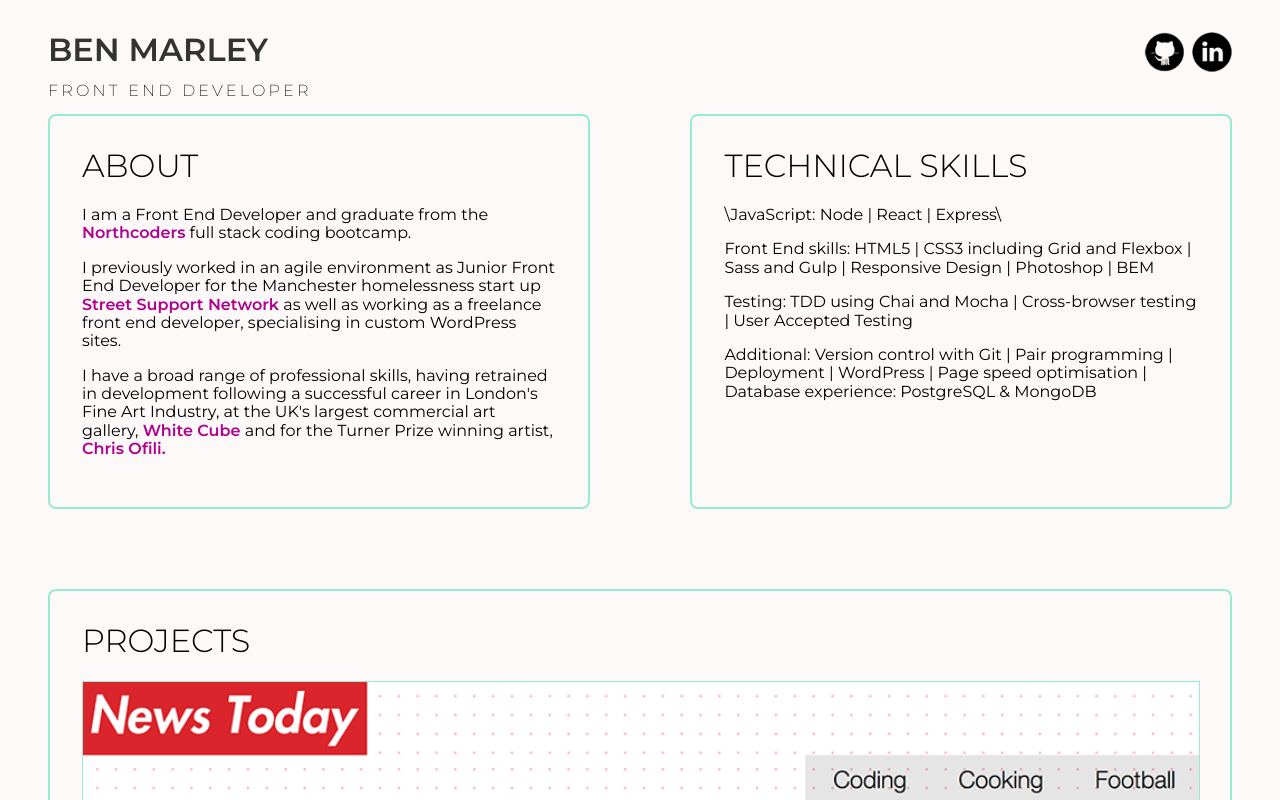
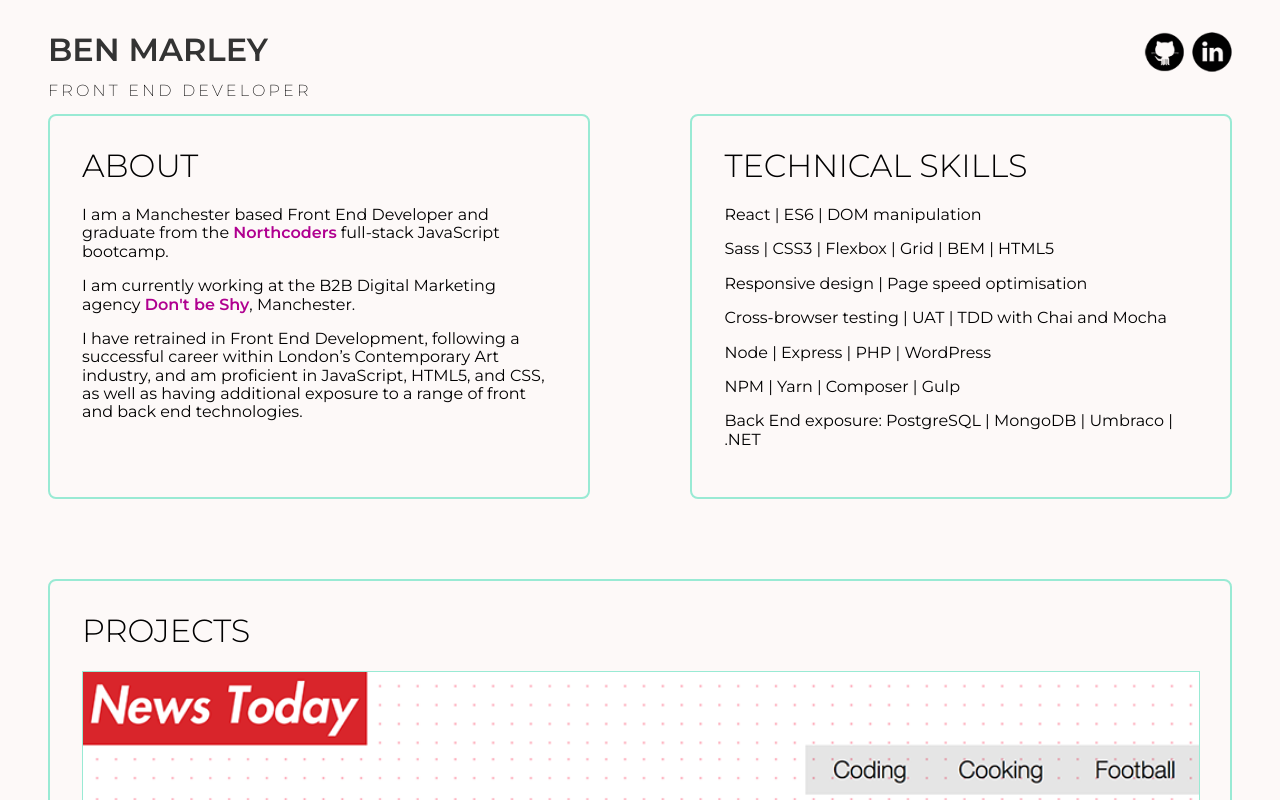
Before and after one commit to bnmrly/bnmrly.github.io, a React (Create React App) app: page / in a window 1280 px wide. Shown: the top 800 px of the page. Built offline with nearby package versions, Linux system fonts and the light colour scheme.

Commit message:
Tweak copy

```diff
--- a/src/api.js
+++ b/src/api.js
@@ -1,5 +1,5 @@
 import axios from 'axios';
-import { apiKey } from './config/Config';
+import { apiKey } from './config/config.js';
 
 const url = `https://api.flickr.com/services/rest/?method=flickr.photosets.getPhotos&api_key=${apiKey}&photoset_id=72157709722406487&user_id=7631378@N04&format=json&nojsoncallback=1`;
 
--- a/src/components/Main/Main.js
+++ b/src/components/Main/Main.js
@@ -32,6 +32,10 @@ const MainSkills = styled.section`
   h1 {
     margin-top: 0;
   }
+`;
+
+const MainSkillsListItem = styled.li`
+  margin-bottom: 1rem;
 `;
 
 const MainProjects = styled.section`
@@ -79,53 +83,44 @@ function Main(props) {
       <MainAbout>
         <h1>About</h1>
         <p>
-          {/* <img src="./street-support-project.png" alt="" /> */}I am a Front
-          End Developer and graduate from the{' '}
-          <a href="https://northcoders.com/">Northcoders</a> full stack coding
-          bootcamp.
+          I am a Manchester based Front End Developer and graduate from the{' '}
+          <a href="https://northcoders.com/">Northcoders</a> full-stack
+          JavaScript bootcamp.
         </p>
         <p>
-          I previously worked in an agile environment as Junior Front End
-          Developer for the Manchester homelessness start up
-          <a href="https://streetsupport.net/"> Street Support Network</a> as
-          well as working as a freelance front end developer, specialising in
-          custom WordPress sites.
+          I am currently working at the B2B Digital Marketing agency{' '}
+          <a href="https://www.dontbeshy.com">Don't be Shy</a>, Manchester.
         </p>
         <p>
-          I have a broad range of professional skills, having retrained in
-          development following a successful career in London's Fine Art
-          Industry, at the UK's largest commercial art gallery,{' '}
-          <a href="https://www.theguardian.com/artanddesign/2011/sep/26/white-cube-empire-record-gallery">
-            {' '}
-            White Cube{' '}
-          </a>
-          and for the Turner Prize winning artist,
-          <a
-            className="link accent"
-            href="https://www.theguardian.com/artanddesign/2017/apr/16/chris-ofili-trinidad-is-really-exciting-tapestry-the-caged-bird-sings-interview"
-          >
-            {' '}
-            Chris Ofili.
-          </a>
+          I have retrained in Front End Development, following a successful
+          career within London’s Contemporary Art industry, and am proficient in
+          JavaScript, HTML5, and CSS, as well as having additional exposure to a
+          range of front and back end technologies.
         </p>
       </MainAbout>
       <MainSkills>
         <h1>Technical skills</h1>
-        {/* remove the back slashes below */}
-        <p>\JavaScript: Node | React | Express\</p>
-        <p>
-          Front End skills: HTML5 | CSS3 including Grid and Flexbox | Sass and
-          Gulp | Responsive Design | Photoshop | BEM
-        </p>
-        <p>
-          Testing: TDD using Chai and Mocha | Cross-browser testing | User
-          Accepted Testing
-        </p>
-        <p>
-          Additional: Version control with Git | Pair programming | Deployment |
-          WordPress | Page speed optimisation | Database experience: PostgreSQL
-          & MongoDB
-        </p>
+        <ul>
+          <MainSkillsListItem>
+            React | ES6 | DOM manipulation
+          </MainSkillsListItem>
+          <MainSkillsListItem>
+            Sass | CSS3 | Flexbox | Grid | BEM | HTML5
+          </MainSkillsListItem>
+          <MainSkillsListItem>
+            Responsive design | Page speed optimisation
+          </MainSkillsListItem>
+          <MainSkillsListItem>
+            Cross-browser testing | UAT | TDD with Chai and Mocha
+          </MainSkillsListItem>
+          <MainSkillsListItem>
+            Node | Express | PHP | WordPress
+          </MainSkillsListItem>
+          <MainSkillsListItem>NPM | Yarn | Composer | Gulp</MainSkillsListItem>
+          <MainSkillsListItem>
+            Back End exposure: PostgreSQL | MongoDB | Umbraco | .NET
+          </MainSkillsListItem>
+        </ul>
       </MainSkills>
       <MainProjects>
         <h1>Projects</h1>
```
